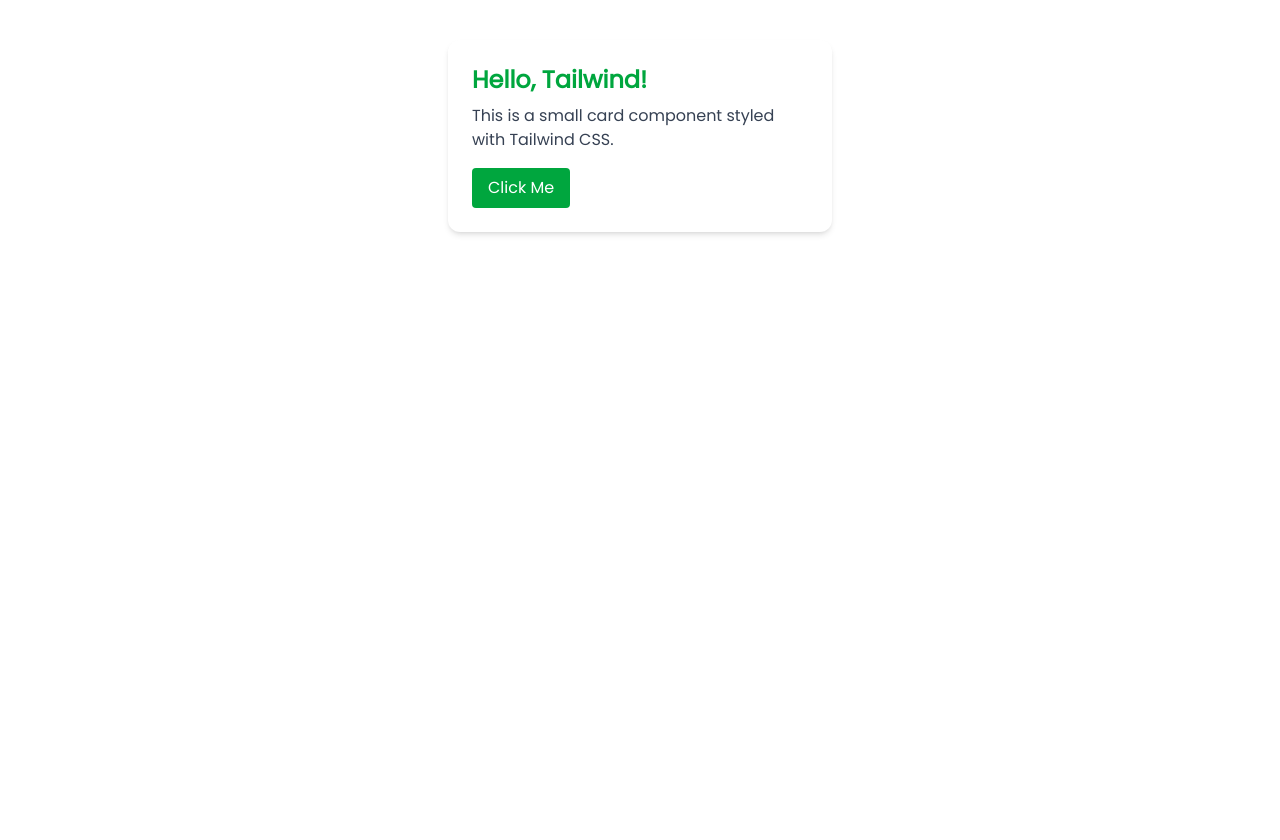
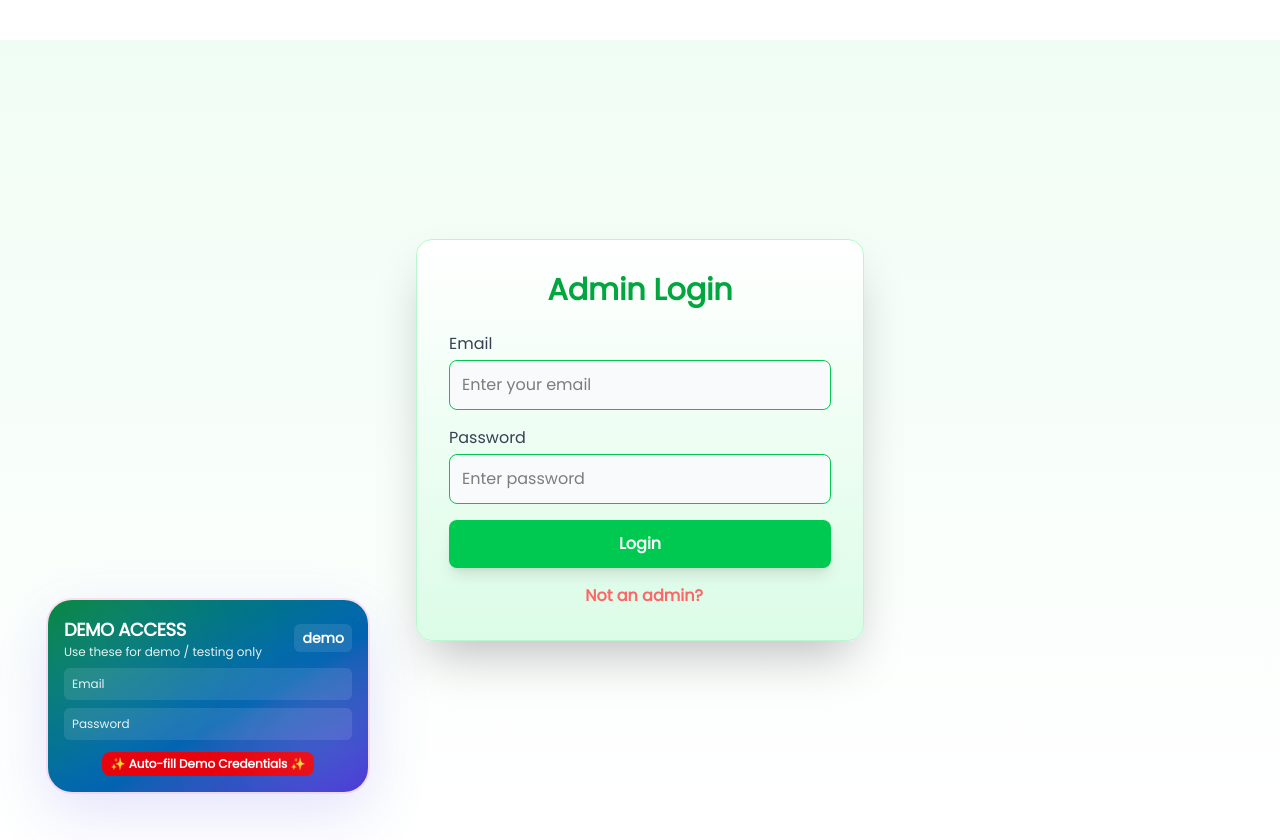
Before and after one commit to namanmahajan2020/Feeding-Futures, a React (Vite) app in the folder Feeding-Futures/admin/: page /login in a window 1280 px wide. Built offline with nearby package versions, Linux system fonts and the light colour scheme.

Commit message:
admin login

```diff
--- a/Feeding-Futures/admin/package.json
+++ b/Feeding-Futures/admin/package.json
@@ -11,8 +11,12 @@
   },
   "dependencies": {
     "@tailwindcss/vite": "^4.1.14",
+    "axios": "^1.12.2",
+    "dotenv": "^17.2.3",
+    "lucide-react": "^0.545.0",
     "react": "^19.1.1",
     "react-dom": "^19.1.1",
+    "react-router-dom": "^7.9.4",
     "tailwindcss": "^4.1.14"
   },
   "devDependencies": {
--- a/Feeding-Futures/admin/src/App.jsx
+++ b/Feeding-Futures/admin/src/App.jsx
@@ -1,17 +1,19 @@
-import React from "react";
+import React, { useState } from "react";
+import { BrowserRouter, Routes, Route } from "react-router-dom";
+import AdminDashboard from "./pages/AdminDashboard.jsx";
+import AdminDashboard1 from "./pages/AdminDashboard1.jsx";
+import AdminLogin from "./components/adminLogin.jsx";
 
-const Card = () => {
+function App() {
   return (
-    <div className="max-w-sm mx-auto bg-white rounded-xl shadow-md p-6 mt-10">
-      <h1 className="text-2xl font-bold text-green-600 mb-2">Hello, Tailwind!</h1>
-      <p className="text-gray-700">
-        This is a small card component styled with Tailwind CSS.
-      </p>
-      <button className="mt-4 px-4 py-2 bg-green-600 text-white rounded hover:bg-green-700 transition">
-        Click Me
-      </button>
-    </div>
+    <BrowserRouter>
+      <Routes>
+        <Route path="home/" element={<AdminDashboard />} />
+        <Route path="/" element={<AdminDashboard1 />} />
+        <Route path="login/" element={<AdminLogin />} />
+      </Routes>
+    </BrowserRouter>
   );
-};
+}
 
-export default Card;
+export default App;
--- /dev/null
+++ b/Feeding-Futures/admin/src/components/adminLogin.jsx
@@ -0,0 +1,154 @@
+import React, { useState } from "react";
+import { useNavigate } from "react-router-dom";
+
+const AdminLogin = () => {
+    const [formData, setFormData] = useState({ email: "", password: "" });
+    const [error, setError] = useState("");
+    const navigate = useNavigate();
+
+    // Demo credentials (explicitly hard-coded for demo only)
+    // Access environment variables correctly (Vite)
+    const adminEmail = import.meta.env.VITE_ADMIN_EMAIL;
+    const adminPassword = import.meta.env.VITE_ADMIN_PASSWORD;
+
+    const handleChange = (e) =>
+        setFormData({ ...formData, [e.target.name]: e.target.value });
+
+    const handleSubmit = (e) => {
+        e.preventDefault();
+        setError("");
+
+        try {
+            // Validate the login credentials against the demo values
+            if (formData.email === adminEmail && formData.password === adminPassword) {
+                localStorage.setItem("role", "admin");
+                navigate("/"); // Navigate to the home page
+            } else {
+                setError("Invalid email or password.");
+            }
+        } catch (err) {
+            console.error("Error during login attempt:", err);
+            setError("Something went wrong. Please try again.");
+        }
+    };
+
+    const autoFillCredentials = () => {
+        setFormData({
+            email: adminEmail,
+            password: adminPassword,
+        });
+    };
+
+    return (
+        <div className="min-h-screen flex items-center justify-center mt-10 bg-gradient-to-b from-green-50 to-white px-4 relative">
+            {/* Main login form */}
+            <form
+                onSubmit={handleSubmit}
+                className="w-full max-w-md bg-gradient-to-b from-white to-green-100 p-8 rounded-2xl shadow-2xl border border-green-200 z-10"
+                aria-labelledby="admin-login-title"
+            >
+                <h2 id="admin-login-title" className="text-3xl font-bold text-green-600 text-center mb-6">
+                    Admin Login
+                </h2>
+
+                <label className="block text-gray-700 mb-1">Email</label>
+                <input
+                    name="email"
+                    type="email"
+                    value={formData.email}
+                    onChange={handleChange}
+                    placeholder="Enter your email"
+                    required
+                    className="w-full mb-4 p-3 rounded-lg border border-green-500 bg-gray-50 focus:outline-none focus:ring-1 focus:ring-green-600"
+                />
+
+                <label className="block text-gray-700 mb-1">Password</label>
+                <input
+                    name="password"
+                    type="password"
+                    value={formData.password}
+                    onChange={handleChange}
+                    placeholder="Enter password"
+                    required
+                    className="w-full mb-4 p-3 rounded-lg bg-gray-50 border border-green-500 focus:outline-none focus:ring-1 focus:ring-green-600"
+                />
+
+                <button
+                    type="submit"
+                    className="w-full bg-green-500 hover:bg-green-600 text-white p-3 rounded-lg font-semibold mb-4 shadow-lg transition-all duration-200 transform hover:-translate-y-1"
+                >
+                    Login
+                </button>
+
+                {error && <p className="text-red-500 text-center mb-2">{error}</p>}
+
+                <p className="text-gray-600 text-center">
+                    <span
+                        onClick={() => navigate("/")}
+                        className="text-red-400 cursor-pointer ml-2 font-semibold hover:underline"
+                    >
+                        Not an admin?
+                    </span>
+                </p>
+
+                {/* Auto-fill button */}
+            </form>
+
+            {/* Adjusted demo credentials container */}
+            <div
+                aria-hidden="false"
+                className="pointer-events-auto select-none absolute bottom-6 left-6 transform-gpu md:left-12 md:bottom-12"
+            >
+                <div
+                    className="relative w-72 md:w-80 p-4 rounded-3xl bg-gradient-to-br from-green-700 via-sky-700 to-indigo-700 text-white shadow-[0_20px_60px_rgba(99,102,241,0.18)] ring-2 ring-pink-300/30 backdrop-blur-sm overflow-hidden"
+                    role="region"
+                    aria-label="Demo credentials (for demo only)"
+                >
+                    {/* Decorative animated blobs */}
+                    <span className="absolute -left-6 -top-6 w-36 h-36 bg-white/10 rounded-full blur-3xl animate-[spin_10s_linear_infinite]" />
+                    <span className="absolute -right-10 -bottom-10 w-40 h-40 bg-white/8 rounded-full blur-2xl animate-[spin_12s_linear_infinite]" />
+
+                    <div className="flex items-center justify-between mb-2">
+                        <div>
+                            <h3 className="text-lg font-extrabold tracking-tight">DEMO ACCESS</h3>
+                            <p className="text-xs opacity-90">Use these for demo / testing only</p>
+                        </div>
+                        <div
+                            title="This is just a demo card"
+                            className="text-sm font-semibold px-2 py-1 bg-white/10 rounded-md"
+                        >
+                            demo
+                        </div>
+                    </div>
+
+                    {/* Email row */}
+                    <div className="flex items-center justify-between bg-white/10 rounded-md p-2 mb-2">
+                        <div className="truncate">
+                            <div className="text-xs opacity-90">Email</div>
+                            <div className="text-sm font-medium">{adminEmail}</div>
+                        </div>
+                    </div>
+
+                    {/* Password row */}
+                    <div className="flex items-center justify-between bg-white/10 rounded-md p-2">
+                        <div className="truncate">
+                            <div className="text-xs opacity-90">Password</div>
+                            <div className="text-sm font-medium tracking-wider">{adminPassword}</div>
+                        </div>
+                    </div>
+                    <div className="mt-3 text-center text-xs text-gray-700">
+                        <button
+                    type="button"
+                    onClick={autoFillCredentials}
+                    className="inline-block px-2 py-1 bg-red-600 hover:scale-105 text-white font-bold rounded-lg"
+                >
+                   ✨ Auto-fill Demo Credentials ✨
+                </button>
+                    </div>
+                </div>
+            </div>
+        </div>
+    );
+};
+
+export default AdminLogin;
--- a/Feeding-Futures/admin/src/index.css
+++ b/Feeding-Futures/admin/src/index.css
@@ -39,8 +39,3 @@ body {
 html {
   overflow-y: scroll;
 }
-/* fallback scrollbar for browsers without custom component */
-* {
-  scrollbar-width: thin;
-  scrollbar-color: #16a34a94 #f0fdfa;
-}
```
Also changed, not shown: 1 other file (tests, documents, lock files or other folders).
